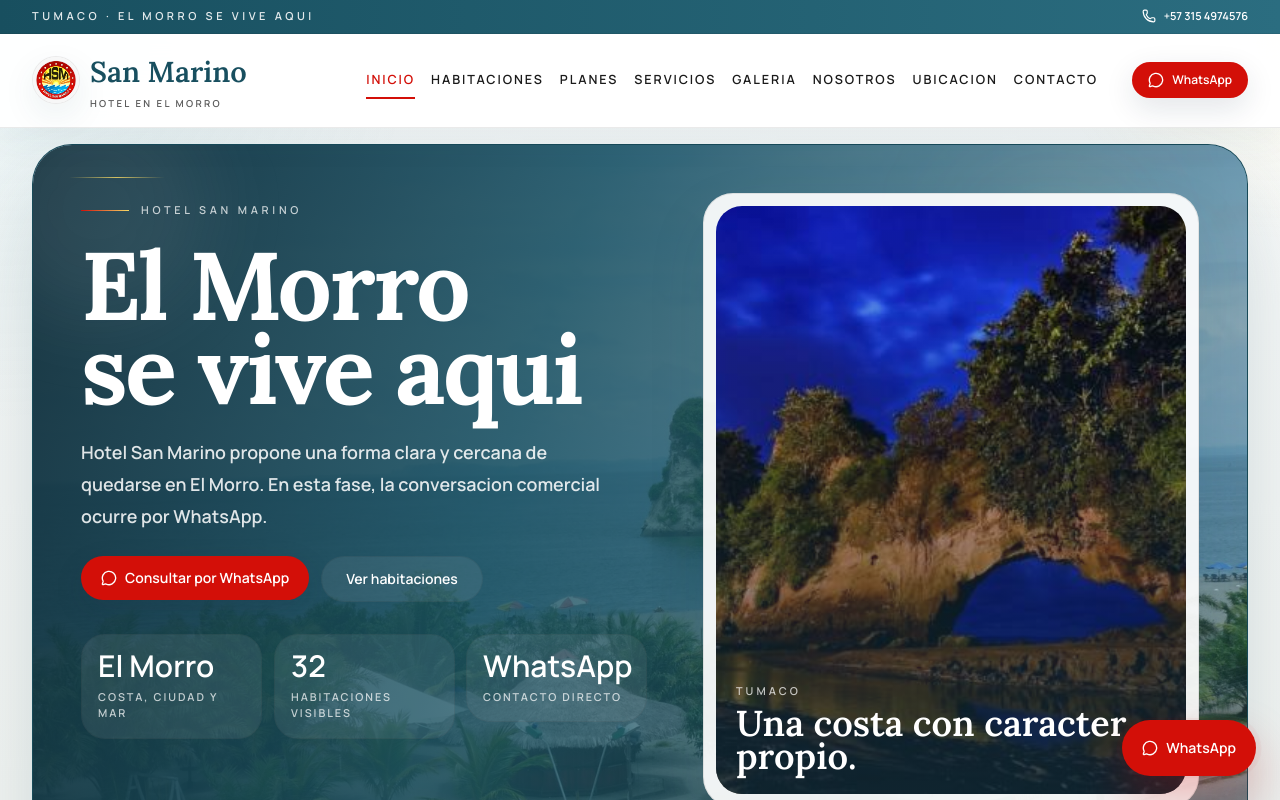
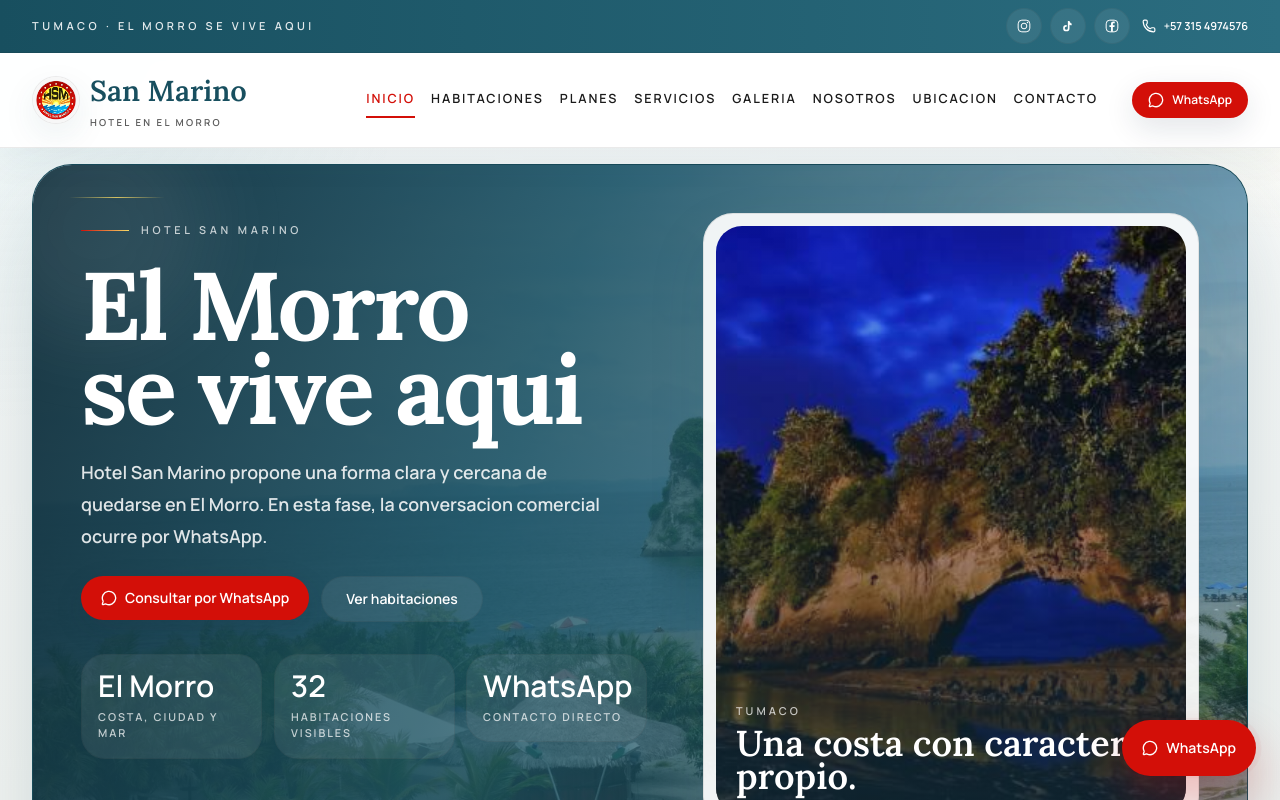
Before and after one commit to joseph1356k/Hotelsanmarino, a Next.js app: page / in a window 1280 px wide. Shown: the top 800 px of the page. Built offline with nearby package versions, Linux system fonts and the light colour scheme; no server answers; the database is empty.

Commit message:
Hace mas visibles las redes sociales

```diff
--- a/src/components/layout/public-header.tsx
+++ b/src/components/layout/public-header.tsx
@@ -7,6 +7,7 @@
 import { publicNavigation } from "@/lib/constants/site";
 import { cn } from "@/lib/utils";
 import { BrandLogo } from "@/components/layout/brand-logo";
+import { SocialLinks } from "@/components/marketing/social-links";
 import { WhatsappCta } from "@/components/marketing/whatsapp-cta";
 import type {
   ContactInfo,
@@ -38,6 +39,8 @@
           <p className="min-w-0 truncate uppercase tracking-[0.32em]">
             {contactInfo.city} · {siteSettings.site_tagline}
           </p>
+          <div className="flex shrink-0 items-center gap-3">
+            <SocialLinks variant="dark" size="compact" className="gap-2" />
             <a
               href={`tel:${contactInfo.phone.replace(/\s+/g, "")}`}
               className="inline-flex shrink-0 items-center gap-2 text-white transition hover:text-[var(--sun)]"
@@ -45,6 +48,7 @@
               <Phone className="size-3.5" />
               {contactInfo.phone}
             </a>
+          </div>
         </div>
       </div>
 
@@ -131,6 +135,12 @@
                 );
               })}
             </nav>
+            <div className="rounded-[22px] border border-white/10 bg-white/6 px-4 py-4">
+              <p className="text-[0.68rem] font-semibold uppercase tracking-[0.24em] text-white/62">
+                Redes sociales
+              </p>
+              <SocialLinks variant="dark" size="compact" className="mt-4 gap-2" />
+            </div>
             <WhatsappCta
               phoneNumber={whatsappPhone}
               message={whatsappMessage}
--- a/src/components/marketing/social-links.tsx
+++ b/src/components/marketing/social-links.tsx
@@ -60,9 +60,11 @@
 export function SocialLinks({
   className,
   variant = "light",
+  size = "default",
 }: {
   className?: string;
   variant?: "light" | "dark";
+  size?: "default" | "compact";
 }) {
   return (
     <div className={cn("flex flex-wrap gap-3", className)}>
@@ -76,14 +78,19 @@
             target="_blank"
             rel="noreferrer"
             className={cn(
-              "inline-flex items-center gap-2 rounded-full border px-4 py-2.5 text-sm font-semibold transition duration-300",
+              "inline-flex items-center rounded-full border font-semibold transition duration-300",
+              size === "compact"
+                ? "justify-center gap-0 p-0 size-9"
+                : "gap-2 px-4 py-2.5 text-sm",
               variant === "light"
                 ? "border-primary/10 bg-white text-primary hover:-translate-y-0.5 hover:border-[var(--coral)] hover:text-[var(--coral)]"
                 : "border-white/16 bg-white/8 text-white hover:-translate-y-0.5 hover:border-[var(--sun)] hover:bg-white hover:text-primary",
             )}
+            aria-label={social.label}
+            title={social.label}
           >
             <Icon className="size-4" />
-            {social.label}
+            {size === "compact" ? <span className="sr-only">{social.label}</span> : social.label}
           </Link>
         );
       })}
```
Lines whose indentation alone changed are shown as unchanged.
